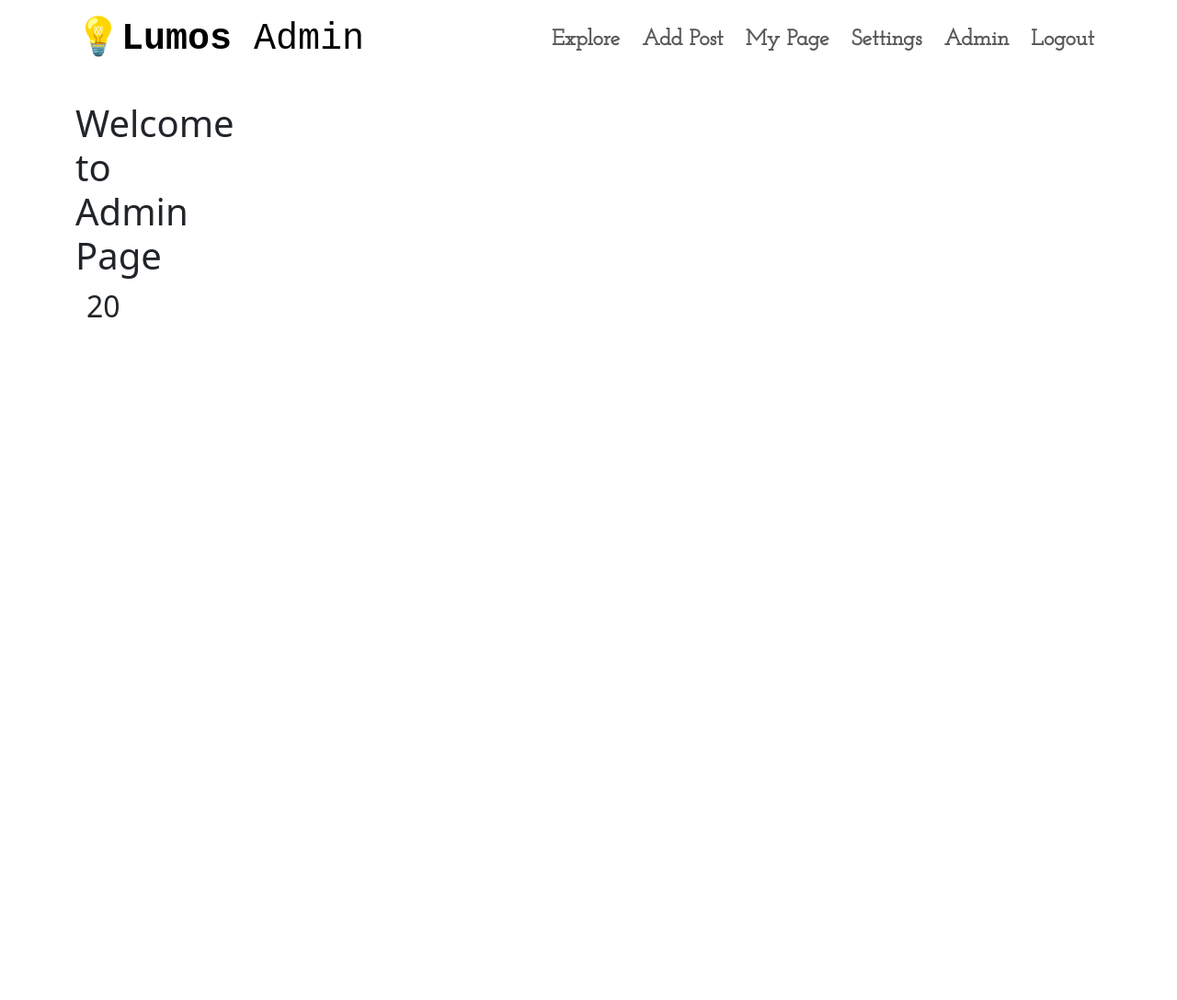
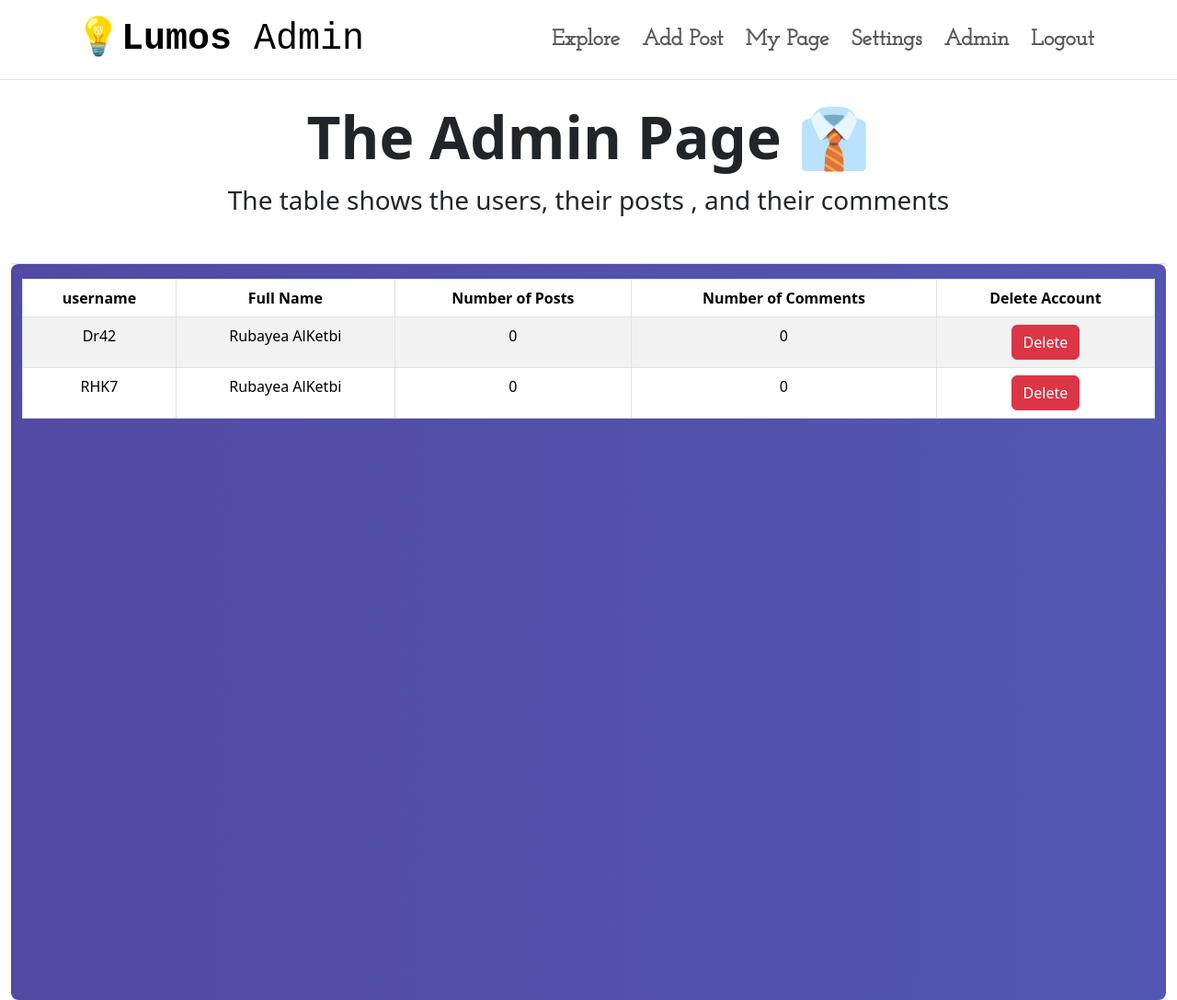
Before and after one commit to rubayeaAlketbi/Coursework_2, a Flask app: page /admin in a window 1280 px wide. Shown: the whole page at 92% size. Before the commit the page ends 345 px from the top, so only its background shows below. Run offline with Flask 3, Linux system fonts and the light colour scheme; a user stored in the database is signed in; data comes from the database, SQL or seed files in the repository; both versions use the stored data as it was after the commit; parts of the project's set-up code (start-up, migrations or seed data) failed here and were passed over; some libraries are stand-ins or nearby versions.

Commit message:
Fix admin dashboard layout and add user deletion functionality

```diff
--- a/CW2/app/templates/admin_dash.html
+++ b/CW2/app/templates/admin_dash.html
@@ -1,24 +1,46 @@
 {%extends "home.html"%}
 {%block content%}
-<main class="container-fluid p-4 h-full">
-    <div class="container">
+<div class="container-fluid border-top h-full">
+    <!--Section title -->
+    <div class="container-fluid border-bottom">
         <div class="row">
-            <div class="container">
-                <div class="row d-flex justify-content-middle align-items-center">
-                    <div class="col col-2">
-                        <div class ="row mb-1">
-                            <h1> Welcome to Admin Page  </h1>
-                        </div>
-                    <div class ="container">
-                        <div class ="row">
-                            <div class ="col col-2">
-                                <h2> 20 </h2>
-                            </div>
-                        </div>
-                    </div>
-                </div>
-            </div>
+            <h1 class="display-3  fw-bold pt-4 p-6 text-center">The Admin Page 👔 </h1>
+        </div>
+        <div class="row pb-3 mb-3">
+            <p class="fs-3 fw-light text-center">The table shows the users, their posts , and their comments</p>
         </div>
     </div>
-</main>
+
+    <div class="container-fluid border-bottom-black py-3 movingGradeient h-full rounded-3">
+        <table class = "table table-hover table-striped table-bordered text-center">
+            <thead>
+                <!--Table headers-->
+                <tr>
+                    <th scope="col fs-2"> username</th>
+                    <th scope="col fs-2">Full Name</th>
+                    <th scope="col fs-2">Number of Posts</th>
+                    <th scope="col fs-2">Number of Comments</th>
+                    <th scope="col fs-2">Delete Account</th>
+                </tr>
+            </thead>
+            <tbody>
+                {% for user in users %}
+                <tr>
+                    <td>{{ user.username }}</td>
+                    <td>{{ user.name }}</td>
+                    <td>{{ user_posts_counts[user.id] }}</td>
+                    <td>{{ user_comments_counts[user.id] }}</td>
+                    <!-- ... -->
+                    <td>
+                        <!-- Delete User Form -->
+                        <form action="{{ url_for('deleteUsers', user_id=user.id) }}" method="post">
+                            {{ delete_user_form.hidden_tag() }}
+                            <button type="submit" class="btn btn-danger">Delete</button>
+                        </form>
+                    </td>
+                </tr>
+                {% endfor %}
+            </tbody>
+        </table>
+    </div>
 {%endblock content%}
--- a/CW2/app/templates/post_page.html
+++ b/CW2/app/templates/post_page.html
@@ -57,7 +57,7 @@
     <div class="container mb-4">
         <div class="row">
             <div class="col-12">
-                {% for comment, author_name in comments_with_authors %}
+                {% for comment, author_name in comments_with_authors or current_user_id == 1 %}
                 <!-- Add an ID to each comment container -->
                 <div class="row p-3 border-bottom" id="comment-{{ comment.id }}">
                     <div class="col-8">
@@ -67,7 +67,7 @@
                     <div class="col-4 d-flex gap-1 align-item-middle">
                         <!-- Delete button with data-comment-id attribute -->
                         <p>{{ comment.publish_date.strftime('%Y-%m-%d %H:%M') }}</p>
-                        {% if current_user_id == comment.author_id %}
+                        {% if current_user_id == comment.author_id  %}
                         <form action="{{ url_for('delete_comment', comment_id=comment.id) }}" method="post" class="mx-2">
                             {{ delete_comment_form.hidden_tag() }}
                             <button type="submit" name="delete" class="btn btn-danger">Delete</button>
--- a/CW2/app/views.py
+++ b/CW2/app/views.py
@@ -1,7 +1,7 @@
 from app import app,db,login_manager,api
 from flask import render_template, flash, redirect,request,jsonify,url_for
 from datetime import datetime
-from .forms import LoginForm, UserForm, PostForm,UpdateAccountForm,CommentForm,ChangePasswordForm,deleteAccountForm,DeletePostForm, UpdatePostForm,DeletePostForm,DeleteCommentForm,UpdateCommentForm
+from .forms import LoginForm, UserForm, PostForm,UpdateAccountForm,CommentForm,ChangePasswordForm,deleteAccountForm,DeletePostForm, UpdatePostForm,DeletePostForm,DeleteCommentForm
 from .models import User, Post, Tag, post_tag, Comment
 from flask_login import login_user, logout_user, login_required, current_user
 from werkzeug.utils import secure_filename
@@ -123,7 +123,7 @@ def userDash():
 
     elif 'delete' in request.form:
         print("Delete")
-        if  'delete' in request.form:
+        if  'delete' in request.form and current_user.username != 'admin':
             if check_password_hash(current_user.passwordHashed, delete_form.confirm_password.data):
                 #Delete the comments of the user
                 comments = Comment.query.filter_by(author_id=current_user.id).all()
@@ -345,7 +345,7 @@ def post(post_id):
 @login_required
 def delete_comment(comment_id):
     comment = Comment.query.get_or_404(comment_id)
-    if comment.author_id != current_user.id:
+    if (comment.author_id != current_user.id) or (current_user.username == 'admin'):
         flash('You cannot delete this comment.', 'danger')
         return redirect(url_for('index'))
     else:
@@ -393,7 +393,7 @@ def edit_post(post_id):
 def delete_post(post_id):
     delete_post_form = DeletePostForm()
     post = Post.query.get_or_404(post_id)
-    if request.method == 'POST' and post.author_id == current_user.id:
+    if (request.method == 'POST' and post.author_id == current_user.id) or (request.method == 'POST' and current_user.username == 'admin'):
         # Delete all of the comments of the post
         comments = Comment.query.filter_by(post_id=post_id).all()
         for comment in comments:
@@ -410,5 +410,37 @@ def delete_post(post_id):
 @app.route('/admin', methods=['GET', 'POST'])
 @login_required
 def admin():
-    posts = Post.query.all()
-    return render_template("admin_dash.html", posts = posts)
+    # The admin views the users and views the number of posts and comments of each user
+    users = User.query.filter(User.id != 1).all()
+    # Load the delete user form
+    delete_user_form = deleteAccountForm()
+     # Create dictionaries to hold the post and comment counts for each user
+    user_posts_counts = {user.id: Post.query.filter_by(author_id=user.id).count() for user in users}
+    user_comments_counts = {user.id: Comment.query.filter_by(author_id=user.id).count() for user in users}
+    return render_template("admin_dash.html",users=users,user_posts_counts=user_posts_counts,user_comments_counts=user_comments_counts,delete_user_form=delete_user_form )
+
+@app.route('/admin/delete_user/<int:user_id>', methods=['GET', 'POST'])
+@login_required
+def deleteUsers(user_id):
+    if current_user.id != 1:  # Assuming user with ID 1 is the admin
+        flash('You are not authorized to perform this action.', 'danger')
+        return redirect(url_for('admin'))
+
+    user_to_delete = User.query.get_or_404(user_id)
+    # delete all of the posts of the user
+    posts = Post.query.filter_by(author_id=user_id).all()
+    # Delete all of the comments of the user
+    comments = Comment.query.filter_by(author_id=user_id).all()
+    for comment in comments:
+        db.session.delete(comment)
+        db.session.commit()
+    # Delete all of the posts of the user
+    posts = Post.query.filter_by(author_id=user_id).all()
+    for post in posts:
+        db.session.delete(post)
+        db.session.commit()
+    # Delete the user
+    db.session.delete(user_to_delete)
+    db.session.commit()
+    flash('User deleted successfully!', 'success')
+    return redirect(url_for('admin'))
```
Also changed, not shown: CW2/app.db, CW2/app/templates/admin_home.html (added).
